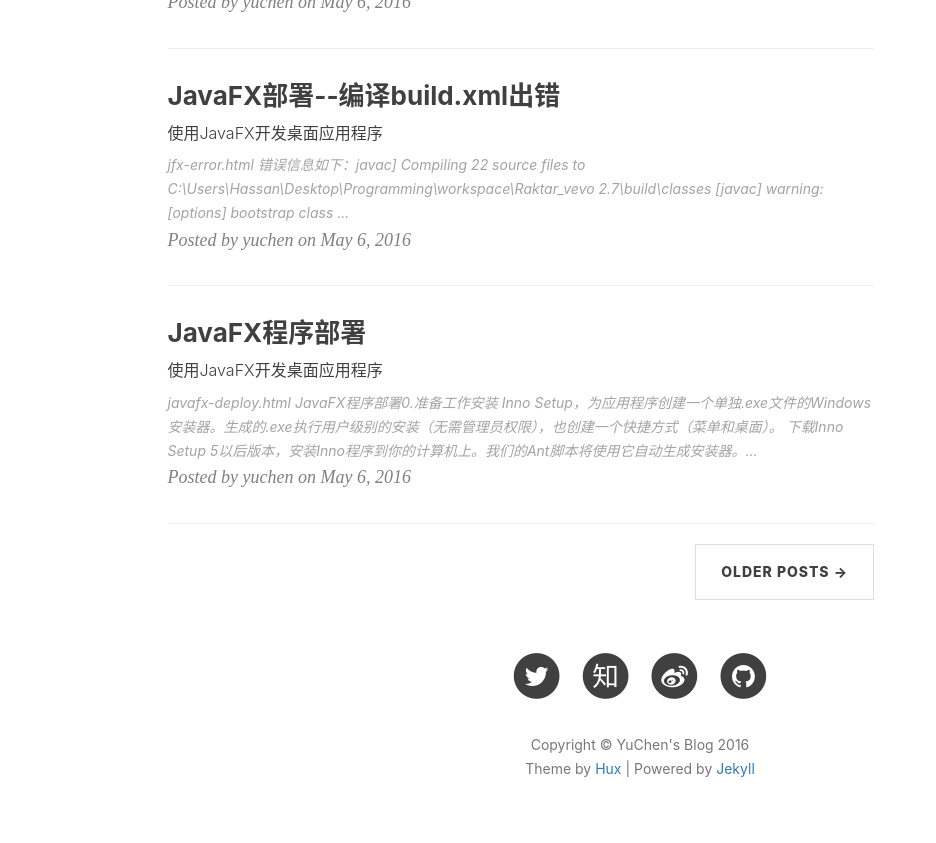
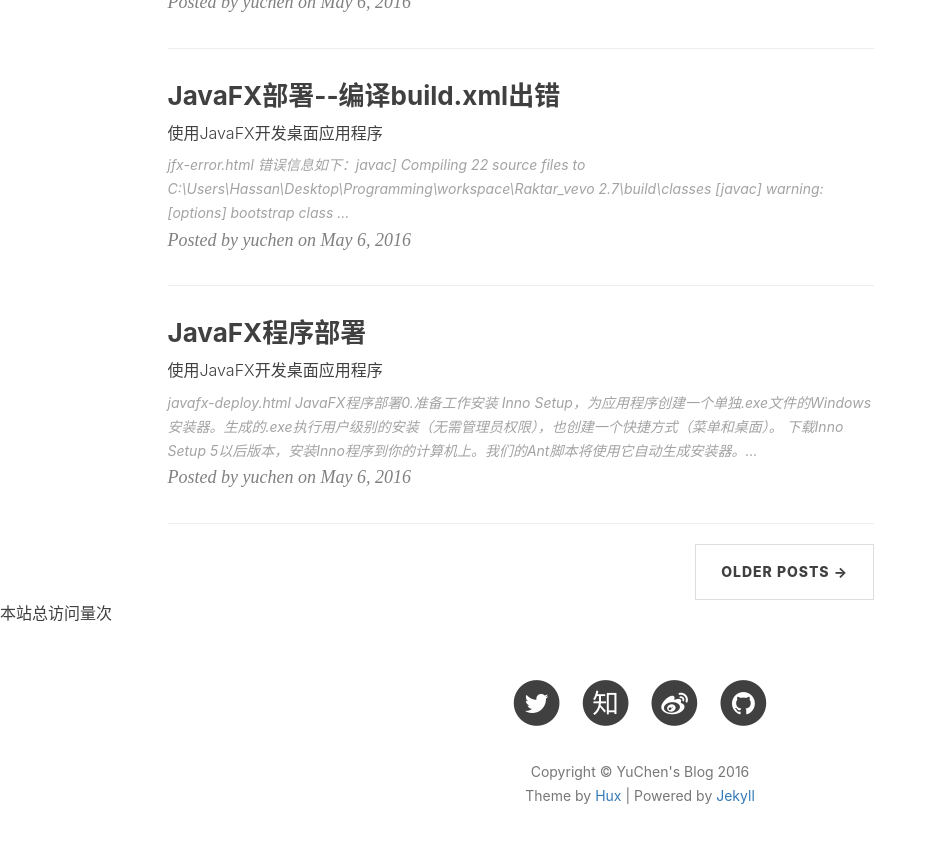
Before and after one commit to Jahvey/yuchen112358.github.io, a Jekyll site: the page built from index.html, in a window 1280 px wide and 900 px high, scrolled down 2214 px. Shown: the top 843 px of the window, without its empty margins (0-936 px from the left). Built offline with Jekyll 4.4.1, drawn with Linux system fonts in a browser that asks for light colours; nearby versions of some CDN libraries; the list of posts is cut into pages by our own code; comment, search, counter and statistics services are not loaded.

Commit message:
访问量统计

```diff
--- a/_includes/footer.html
+++ b/_includes/footer.html
@@ -143,7 +143,9 @@
     })
 </script>
 
-
+<!--显示访问量-->
+<script async src="https://dn-lbstatics.qbox.me/busuanzi/2.3/busuanzi.pure.mini.js">
+</script>
 <!-- Google Analytics -->
 {% if site.ga_track_id %}
 <script>
--- a/_includes/head.html
+++ b/_includes/head.html
@@ -1,7 +1,7 @@
 <head>
     <meta charset="utf-8">
     <meta http-equiv="X-UA-Compatible" content="IE=edge">
-	<meta name="google-site-verification" content="yAll4EPlr2_e1um0bWWH0jsp9W8jAliwscuOlcjKBew" />
+    <meta name="google-site-verification" content="yAll4EPlr2_e1um0bWWH0jsp9W8jAliwscuOlcjKBew" />
     <meta name="viewport" content="width=device-width, initial-scale=1">
     <meta name="description" content="{{ site.description }}">
     <meta name="keyword"  content="{{ site.keyword }}">
--- a/_layouts/page.html
+++ b/_layouts/page.html
@@ -187,3 +187,6 @@
         {% endif %}
 	</div>
 </div>
+<span id="busuanzi_container_site_pv">
+    本站总访问量<span id="busuanzi_value_site_pv"></span>次
+</span>
--- a/_layouts/post.html
+++ b/_layouts/post.html
@@ -225,3 +225,6 @@
     }
 </style>
 {% endif %}
+<span id="busuanzi_container_page_pv">
+  本文总阅读量<span id="busuanzi_value_page_pv"></span>次
+</span>
```
